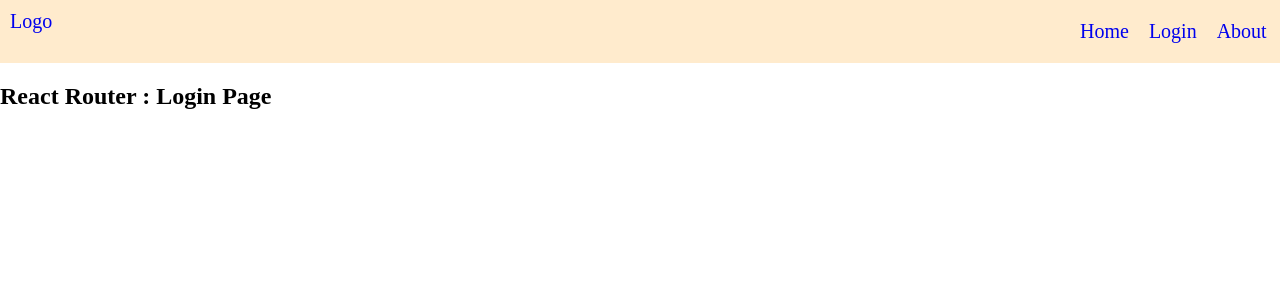
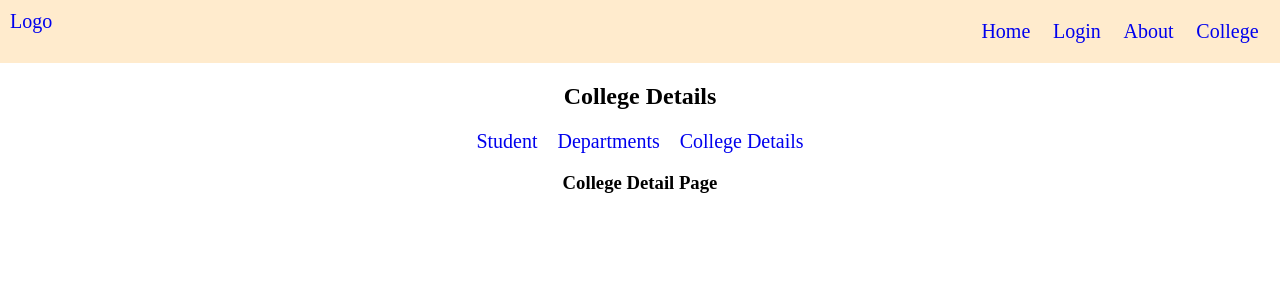
Before and after one commit to bibhusprasad/026_reactjs_tutorial_from_youtube, a React (Vite) app in the folder react-router/: page /college/collegeDetail in a window 1280 px wide. Before the commit this address led to /login. Shown: the top 300 px of the page. Built offline with nearby package versions, Linux system fonts and the light colour scheme.

Commit message:
01. Nested Routing

```diff
--- a/react-router/src/App.jsx
+++ b/react-router/src/App.jsx
@@ -2,10 +2,14 @@
 import { Navigate, Route, Routes } from 'react-router'
 
 import About from './About';
+import College from './College';
+import CollegeDetail from './CollegeDetail';
+import Department from './Department';
 import Home from './Home';
 import Login from './Login';
 import NavBar from './NavBar';
 import PageNotFound from './PageNotFound';
+import Student from './Student';
 
 function App() {
 
@@ -16,6 +20,11 @@ function App() {
         <Route path="/" element={<Home />} />
         <Route path="/about" element={<About />} />
         <Route path="/login" element={<Login />} />
+        <Route path="/college" element={<College />} >
+          <Route path='student' element={<Student />} />
+          <Route path='department' element={<Department />} />
+          <Route path='collegeDetail' element={<CollegeDetail />} />
+        </Route>
 
         {/* This is load PageNOt Found Component (our own component)
         <Route path="/*" element={<PageNotFound />} />
--- /dev/null
+++ b/react-router/src/College.jsx
@@ -0,0 +1,15 @@
+import { NavLink, Outlet } from "react-router";
+
+function College() {
+  return(
+    <div style={{textAlign: 'center'}} className='college'>
+      <h2>College Details</h2>
+      <NavLink className='link' to='student'>Student</NavLink>
+      <NavLink className='link' to='department'>Departments</NavLink>
+      <NavLink className='link' to='collegeDetail'>College Details</NavLink>
+      <Outlet />
+    </div>
+  )
+}
+
+export default College;
--- /dev/null
+++ b/react-router/src/CollegeDetail.jsx
@@ -0,0 +1,10 @@
+
+function CollegeDetail() {
+  return(
+    <div>
+      <h3>College Detail Page</h3>
+    </div>
+  )
+}
+
+export default CollegeDetail;
--- /dev/null
+++ b/react-router/src/Department.jsx
@@ -0,0 +1,10 @@
+
+function Department() {
+  return(
+    <div>
+      <h3>Department Page</h3>
+    </div>
+  )
+}
+
+export default Department;
--- a/react-router/src/NavBar.jsx
+++ b/react-router/src/NavBar.jsx
@@ -19,6 +19,9 @@ function NavBar() {
           <li>
             <Link className='link' to='/about'>About</Link>
           </li>
+          <li>
+            <Link className='link' to='/college'>College</Link>
+          </li>
         </ul>
       </div>
     </div>
--- /dev/null
+++ b/react-router/src/Student.jsx
@@ -0,0 +1,10 @@
+
+function Student() {
+  return(
+    <div>
+      <h3>Student Page</h3>
+    </div>
+  )
+}
+
+export default Student;
--- a/react-router/src/navbar.css
+++ b/react-router/src/navbar.css
@@ -1,4 +1,3 @@
-
 body {
   margin: 0;
   padding: 0;
@@ -16,7 +15,7 @@ body {
   list-style-type: none;
   margin: auto;
   justify-content: space-around;
-  width: 200px;
+  width: 300px;
 }
 
 .header ul li {
@@ -24,7 +23,13 @@ body {
 }
 
 .header .link {
-  margin: 0;
+  margin: 0px;
   text-decoration: none;
   font-size: 20px;
 }
+
+.college .link {
+  margin: 10px;
+  text-decoration: none;
+  font-size: 20px;
+}
```
Also changed, not shown: 1 other file (tests, documents, lock files or other folders).
